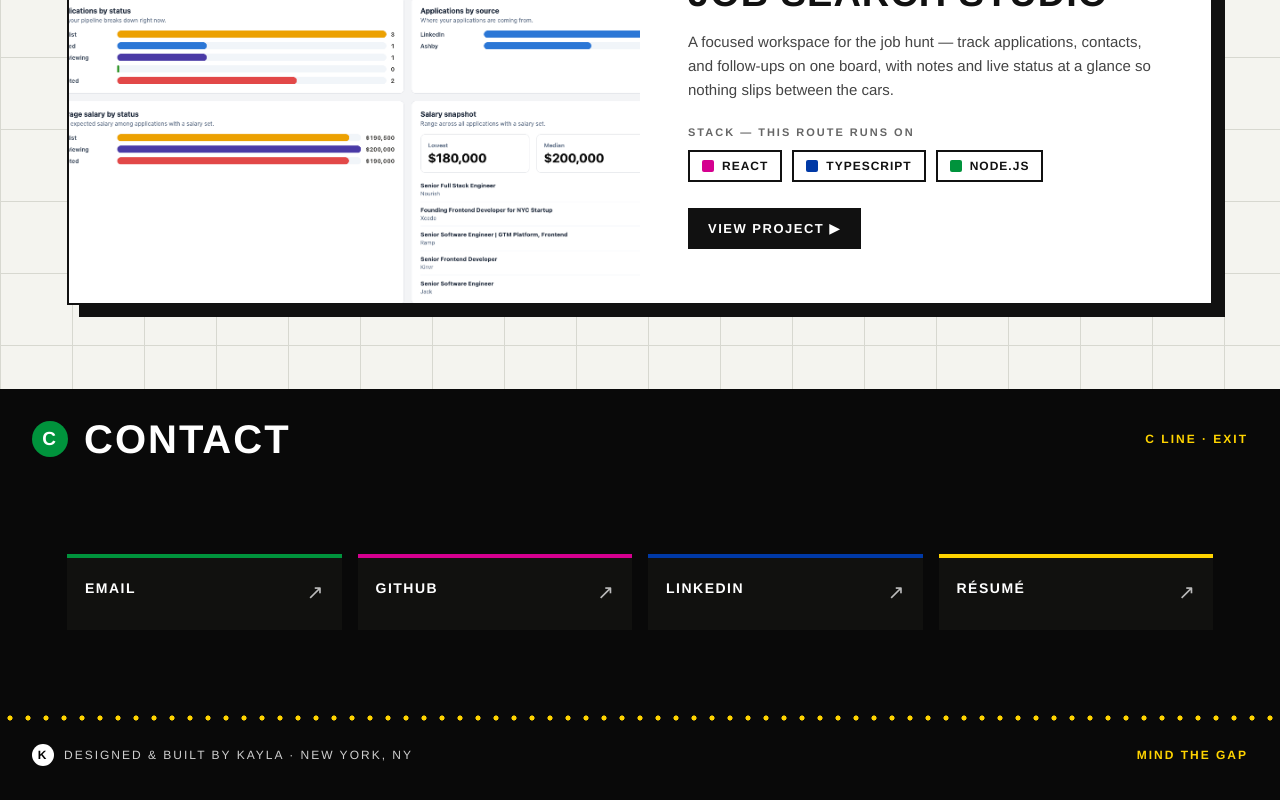
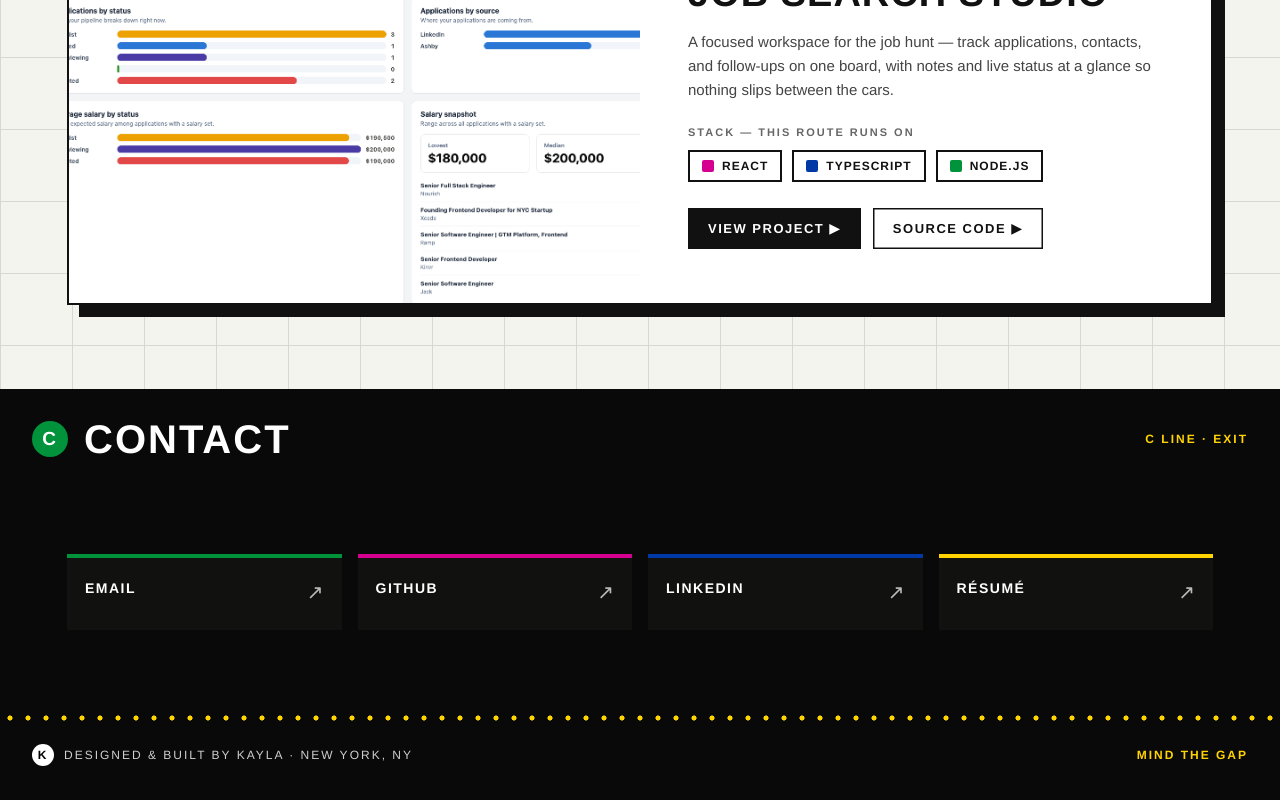
Before and after one commit to kayla-prutti/kayla-prutti.github.io, a React (Vite) app: page / in a window 1280 px wide. Shown: the part 2178-2978 px from the top of the page. Built offline with nearby package versions, Linux system fonts and the light colour scheme.

Commit message:
add: source code button

```diff
--- a/src/components/ProjectsSection.tsx
+++ b/src/components/ProjectsSection.tsx
@@ -40,9 +40,19 @@ export function ProjectsSection() {
                 </span>
               ))}
             </div>
-            <a className="btn" href="https://job-search-studio.onrender.com/" target="_blank" rel="noopener noreferrer">
-              VIEW PROJECT &#9654;
-            </a>
+            <div className="project-actions">
+              <a className="btn" href="https://job-search-studio.onrender.com/" target="_blank" rel="noopener noreferrer">
+                VIEW PROJECT &#9654;
+              </a>
+              <a
+                className="btn btn-secondary"
+                href="https://github.com/kayla-prutti/job-search-studio"
+                target="_blank"
+                rel="noopener noreferrer"
+              >
+                SOURCE CODE &#9654;
+              </a>
+            </div>
           </div>
         </article>
       </div>
--- a/src/styles.css
+++ b/src/styles.css
@@ -584,6 +584,18 @@ a {
   transform: translateY(-2px);
 }
 
+.project-actions {
+  display: flex;
+  flex-wrap: wrap;
+  gap: 12px;
+}
+
+.btn-secondary {
+  background: transparent;
+  color: #111;
+  box-shadow: inset 0 0 0 1.5px #111;
+}
+
 #contact {
   background: var(--bg);
 }
```
